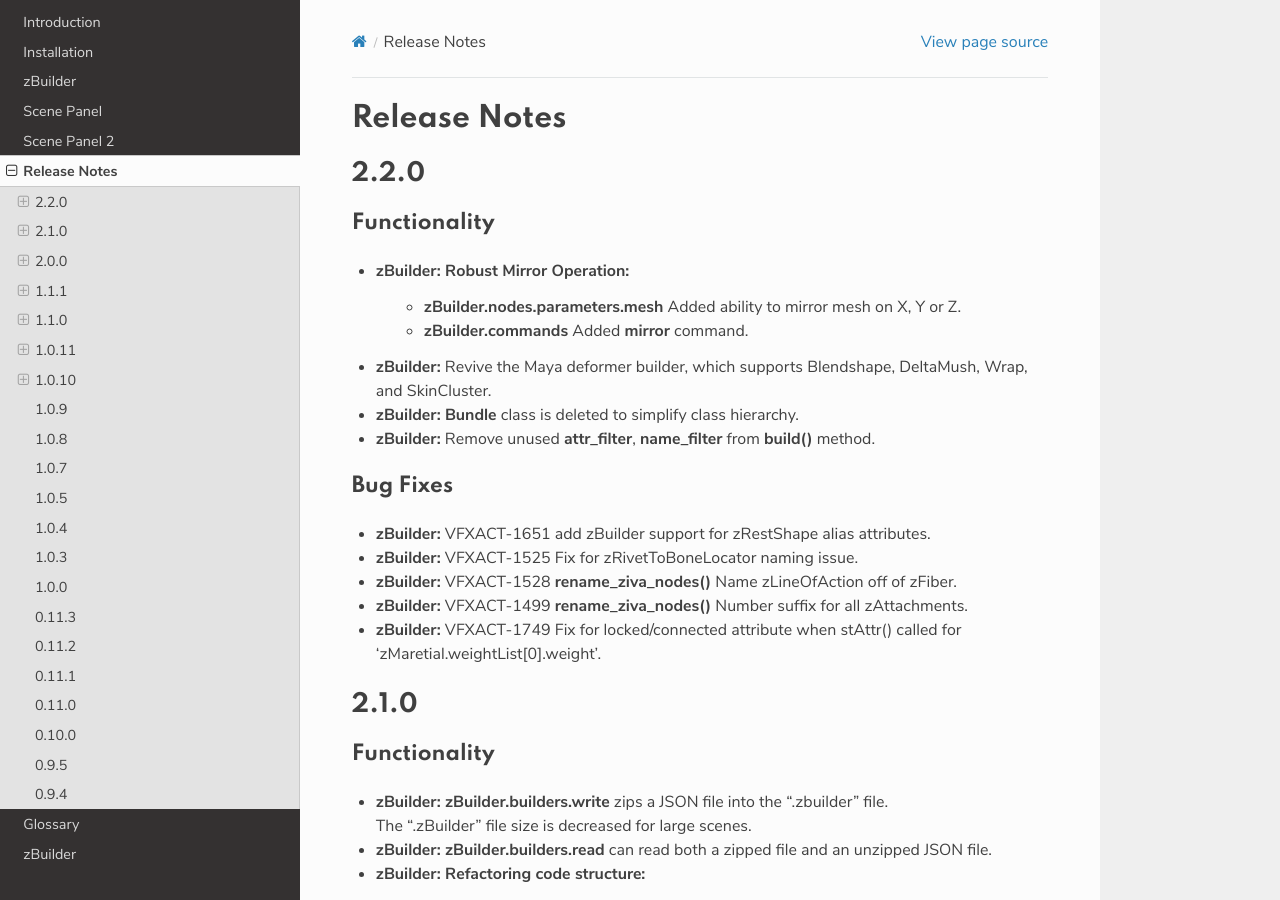
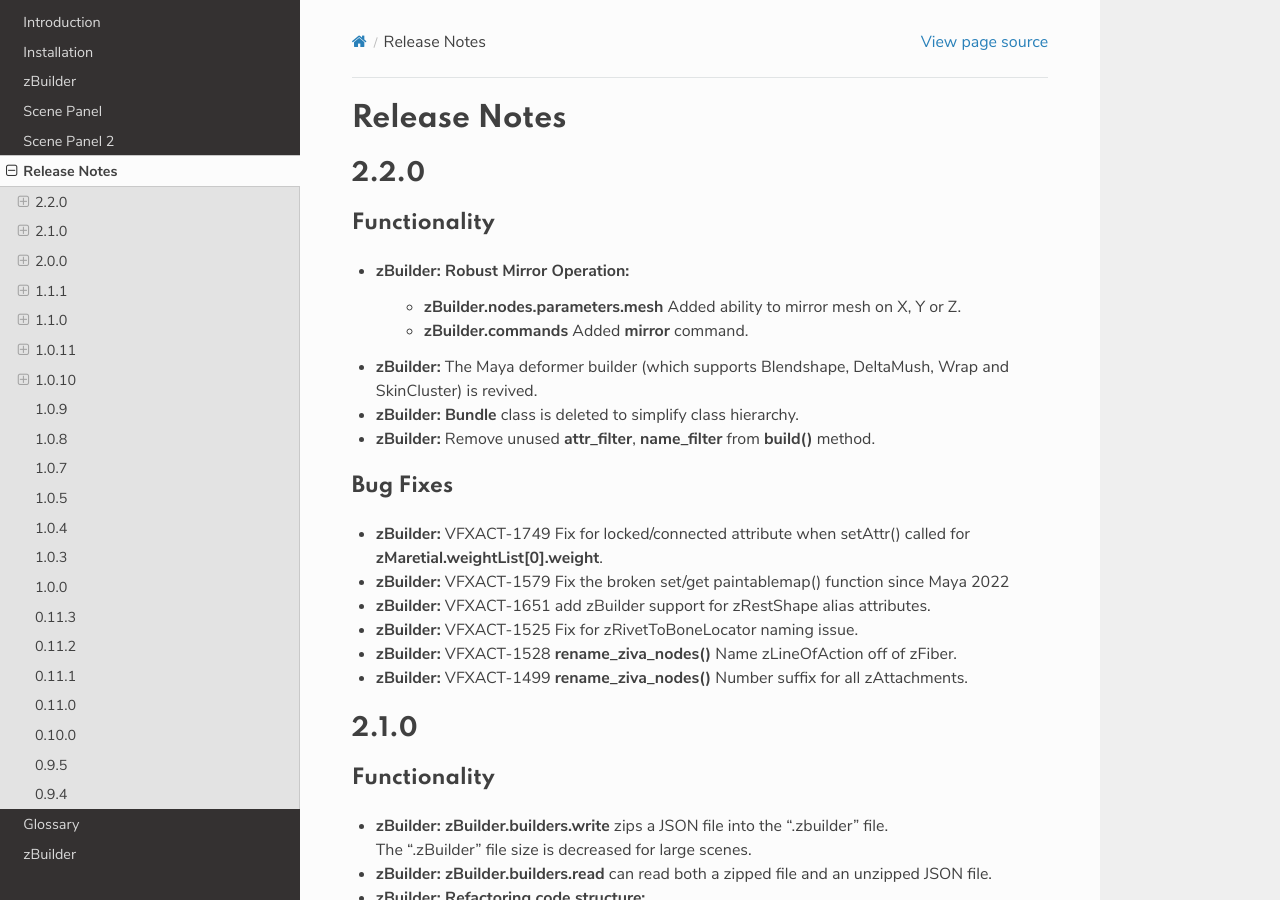
Before and after one commit to Unity-Technologies/ziva-vfx-utils, a Sphinx documentation site: the page built from docs/release.rst, in a window 1280 px wide and 900 px high. Built offline with Sphinx 7.4.7 and the Read the Docs theme 2.0.0, drawn with Linux system fonts in a browser that asks for light colours; pages that are not in the unit, such as notebooks, are missing from menus.

Commit message:
VFXACT-1666 Update docs/release.rst
Co-authored-by: Sahil Singh <sahil.singh@unity3d.com>

```diff
--- a/docs/release.rst
+++ b/docs/release.rst
@@ -21,17 +21,18 @@
 - **zBuilder:** Robust Mirror Operation:
     - **zBuilder.nodes.parameters.mesh** Added ability to mirror mesh on X, Y or Z.
     - **zBuilder.commands** Added **mirror** command.
-- **zBuilder:** Revive the Maya deformer builder, which supports Blendshape, DeltaMush, Wrap, and SkinCluster.
+- **zBuilder:** The Maya deformer builder (which supports Blendshape, DeltaMush, Wrap and SkinCluster) is revived.
 - **zBuilder:** **Bundle** class is deleted to simplify class hierarchy.
 - **zBuilder:** Remove unused **attr_filter**, **name_filter** from **build()** method.
 
 Bug Fixes
 +++++++++
+- **zBuilder:** VFXACT-1749 Fix for locked/connected attribute when setAttr() called for **zMaretial.weightList[0].weight**.
+- **zBuilder:** VFXACT-1579	Fix the broken set/get paintablemap() function since Maya 2022
 - **zBuilder:** VFXACT-1651 add zBuilder support for zRestShape alias attributes.
 - **zBuilder:** VFXACT-1525 Fix for zRivetToBoneLocator naming issue.
 - **zBuilder:** VFXACT-1528 **rename_ziva_nodes()** Name zLineOfAction off of zFiber.
 - **zBuilder:** VFXACT-1499 **rename_ziva_nodes()** Number suffix for all zAttachments.
-- **zBuilder:** VFXACT-1749 Fix for locked/connected attribute when stAttr() called for 'zMaretial.weightList[0].weight'.
 
 
 2.1.0
```
